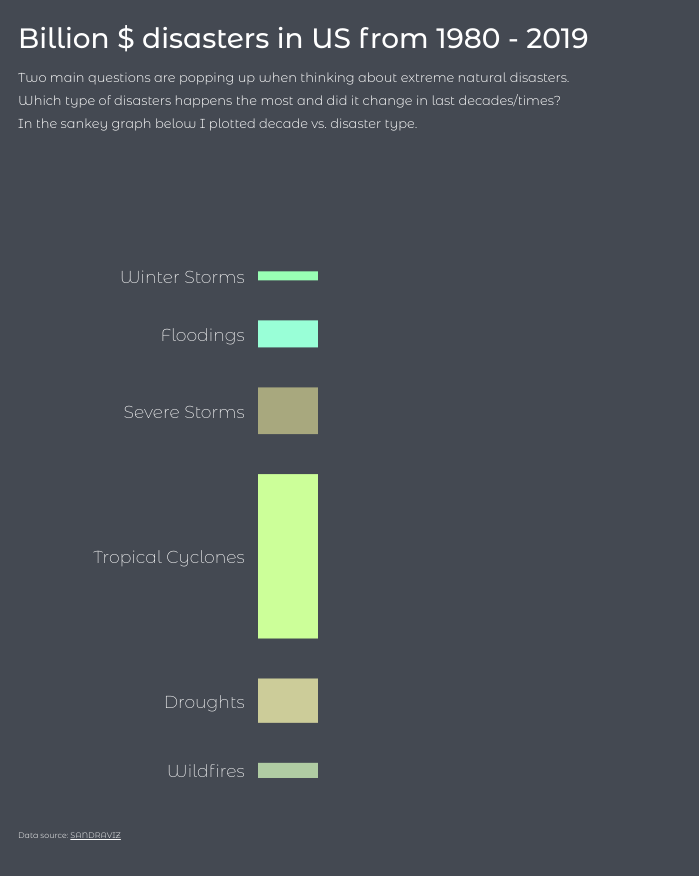
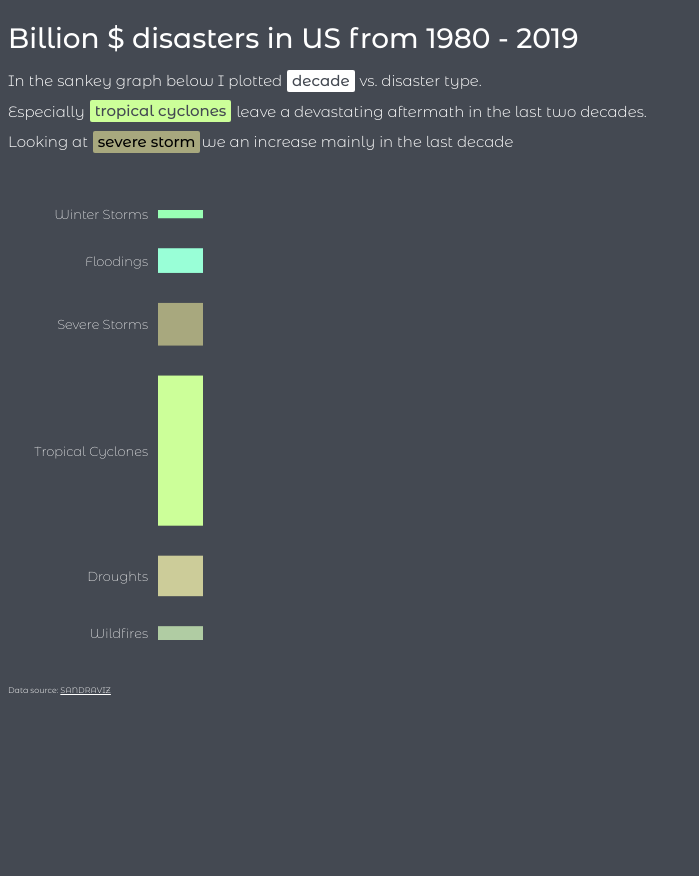
Before and after one commit to sandravizz/Natural-disasters, a plain HTML site: page index.html in a window 1280 px wide. Shown: the whole page, without its empty margins (0-699 px from the left). After the commit the page ends 800 px from the top, so only its background shows below. Drawn offline with Linux system fonts and the light colour scheme.

Commit message:
update css

```diff
--- a/css/style.css
+++ b/css/style.css
@@ -30,16 +30,51 @@ h1 {
 
 .text {
   margin-top: 0px;
-  font-size: 13px;
+  font-size: 15px;
   margin-bottom: 5px;
   color:white;
   font-weight:300;
 }
 
+.support_decade {
+  display: inline-block;
+  margin: 1.8px 1px;
+  padding: 2px 5px;
+  line-height: 1.8rem;
+  font-weight: 500;
+  color: #444952;
+  border-radius: 2px;
+  background-color: white;
+}
+
+.support_tropical {
+  display: inline-block;
+  margin: 1.8px 1px;
+  padding: 2px 5px;
+  line-height: 1.8rem;
+  font-weight: 500;
+  color: #444952;
+  border-radius: 2px;
+  background-color: #ccff99;
+}
+
+.support_storm {
+  display: inline-block;
+  margin: 1.8px 1px;
+  padding: 2px 5px;
+  line-height: 1.8rem;
+  font-weight: 500;
+  color: black;
+  border-radius: 2px;
+  background-color: #A8A87E;
+}
+
+
 @media screen and (max-width: 596px) {
   h1 {
     font-size: 3rem;
   }
+
 }
 
 /*--------------------------------------*/
@@ -47,10 +82,10 @@ h1 {
 /*--------------------------------------*/
 
 .container {
-  padding-right: 10px;
-  padding-left: 10px;
+  padding-right: 0px;
+  padding-left: 0px;
   width: 100%;
-  max-width: 1200px;
+  max-width: 900px;
 }
 
 /*--------------------------------------*/
--- a/index.html
+++ b/index.html
@@ -30,9 +30,9 @@
 	<h1>Billion $ disasters in US from 1980 - 2019</h1>
 
 	<div>
-		<p class ="text">Two main questions are popping up when thinking about extreme natural disasters.</p>
-		<p class ="text">Which type of disasters happens the most and did it change in last decades/times? </p>
-		<p class ="text">In the sankey graph below I plotted decade vs. disaster type.</p>
+		<p class ="text">In the sankey graph below I plotted <span class="support_decade">decade</span> vs. disaster type.</p>
+		<p class ="text">Especially <span class="support_tropical">tropical cyclones</span> leave a devastating aftermath in the last two decades. </p>
+		<p class ="text">Looking at <span class="support_storm">severe storm</span>we an increase mainly in the last decade</p>
 			<div class="responsive-svg-container">
 				<div id="chart"></div>
 			</div>
--- a/js/script.js
+++ b/js/script.js
@@ -2,7 +2,7 @@
 //  Margin and canvas
 // --------------------------------------
 
-  const margin = {top: 100, right: 110, bottom: 20, left: 180};
+  const margin = {top: 50, right: 100, bottom: 20, left: 150};
   const width = 900;
   const height = 500;
   const innerWidth = width - margin.left - margin.right;
@@ -73,7 +73,7 @@ let color = d3.scaleOrdinal()
     .domain(["Tropical Cyclone", "Drought", "Wildfire", "Flooding", "Winter Storm", "Severe Storm"])
     .range(["#ccff99", "#cccc99", "#B0CCA3", "#99FFD7", "#99FFB4", "#A8A87E"]);
 
-//for the Source Stack Bar chart
+//for the stacked bar chart
 let y = d3.scaleBand()
     .domain(["Wildfire", "Drought", "Tropical Cyclone", "Severe Storm", "Flooding", "Winter Storm"])
     .rangeRound([innerHeight, 0]);
@@ -133,24 +133,8 @@ innerChart
     .duration(1500)
     .attr("opacity", (d) => (d.x0 < innerWidth / 2 ? 1 : 1));
 
-//Links = path
-const link = innerChart
-    .selectAll("path")
-    .data((sankey(data_final)).links)
-    .join("path")
-    .attr("class", (d) => `trajectory_${d.id}`)
-    .attr("d", d3.sankeyLinkHorizontal())
-    .attr("stroke", (d) => color(d.source.name))
-    .attr("fill", "none")
-    .attr("stroke-opacity", 1)
-    .attr("stroke-width", 0)
-    .transition()
-    .delay((d) => 7000 + d.source.id * 1500)
-    .duration(1000)
-    .attr("stroke-opacity", 1)
-    .attr("stroke-width", (d) => Math.max(1, d.width));
-
-const node = innerChart
+//Nodes = text
+innerChart
     .selectAll("text")
     .data((sankey(data_final)).nodes)
     .join("text")
@@ -172,4 +156,21 @@ const node = innerChart
     .attr("y", (d) => (d.y1 + d.y0) / 2)
     .attr("font-size", (d) => (d.x0 > innerWidth / 2 ? 13 : 13));
 
+//Links = path
+innerChart
+    .selectAll("path")
+    .data((sankey(data_final)).links)
+    .join("path")
+    .attr("class", (d) => `${d.id}`)
+    .attr("d", d3.sankeyLinkHorizontal())
+    .attr("stroke", (d) => color(d.source.name))
+    .attr("fill", "none")
+    .attr("stroke-opacity", 1)
+    .attr("stroke-width", 0)
+    .transition()
+    .delay((d) => 7000 + d.source.id * 1500)
+    .duration(1000)
+    .attr("stroke-opacity", 1)
+    .attr("stroke-width", (d) => Math.max(1, d.width));
+
 });
```
Lines whose indentation alone changed are shown as unchanged.
